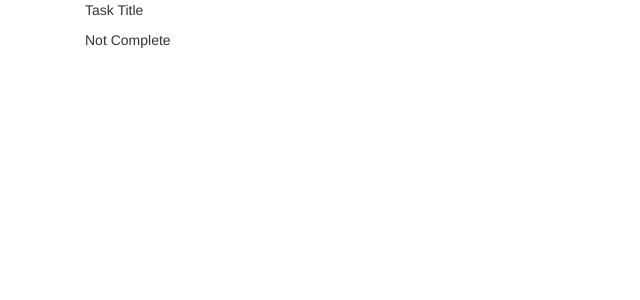
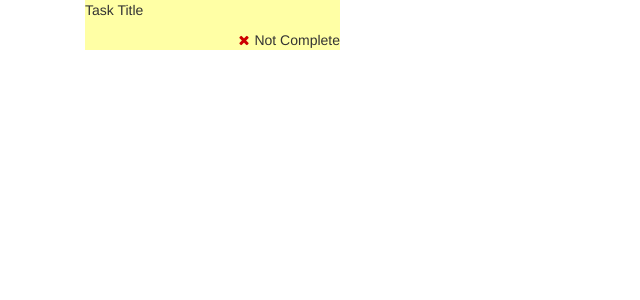
Before and after one commit to gregeng/task-card-app, an Angular app: page / in a window 1280 px wide. Shown: the top 300 px of the page, without its empty margins (0-640 px from the left). Built offline with nearby package versions, Linux system fonts and the light colour scheme.

Commit message:
add font awesome for complete task icon

```diff
--- a/angular-cli.json
+++ b/angular-cli.json
@@ -19,6 +19,7 @@
       "prefix": "app",
       "styles": [
         "../node_modules/bootstrap/dist/css/bootstrap.css",
+        "../node_modules/font-awesome/css/font-awesome.css",
         "styles.css"
       ],
       "scripts": [
--- a/src/app/card/card.component.css
+++ b/src/app/card/card.component.css
@@ -0,0 +1,18 @@
+.card {
+  border-radius: 0;
+}
+
+.card,
+.card-footer {
+  background-color: #FFFFA5;
+  border: none;
+}
+
+.card-footer {
+  text-align: right;
+}
+
+i {
+  color: #CC0000;
+  padding-right: .5rem;
+}
--- a/src/app/card/card.component.html
+++ b/src/app/card/card.component.html
@@ -3,7 +3,7 @@
     <div class="card-block">
       <p>Task Title</p>
       <div class="card-footer">
-        <p>Not Complete</p>
+        <i class="fa fa-times" aria-hidden="true"></i>Not Complete
       </div>
     </div>
   </div>
```
